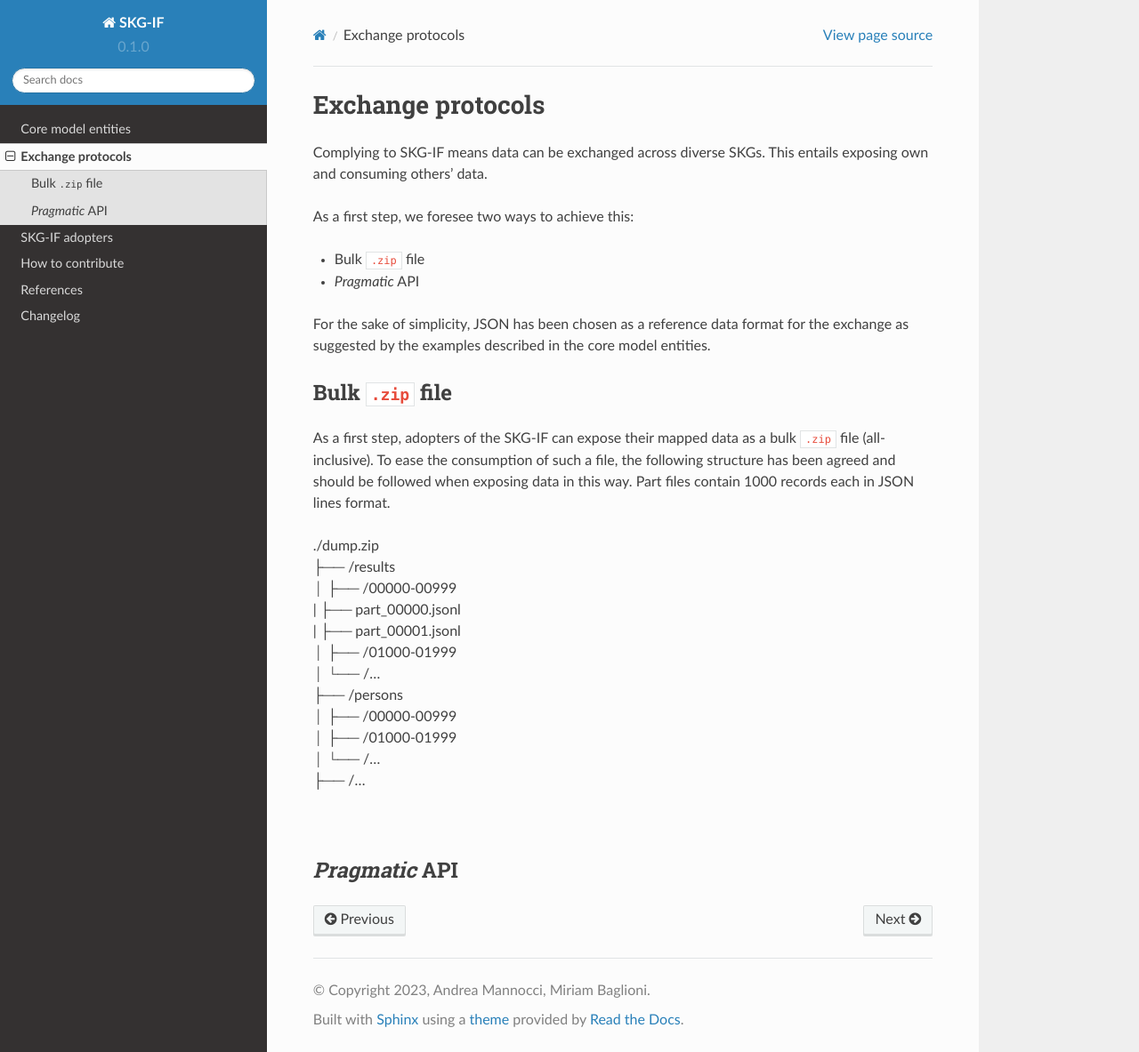
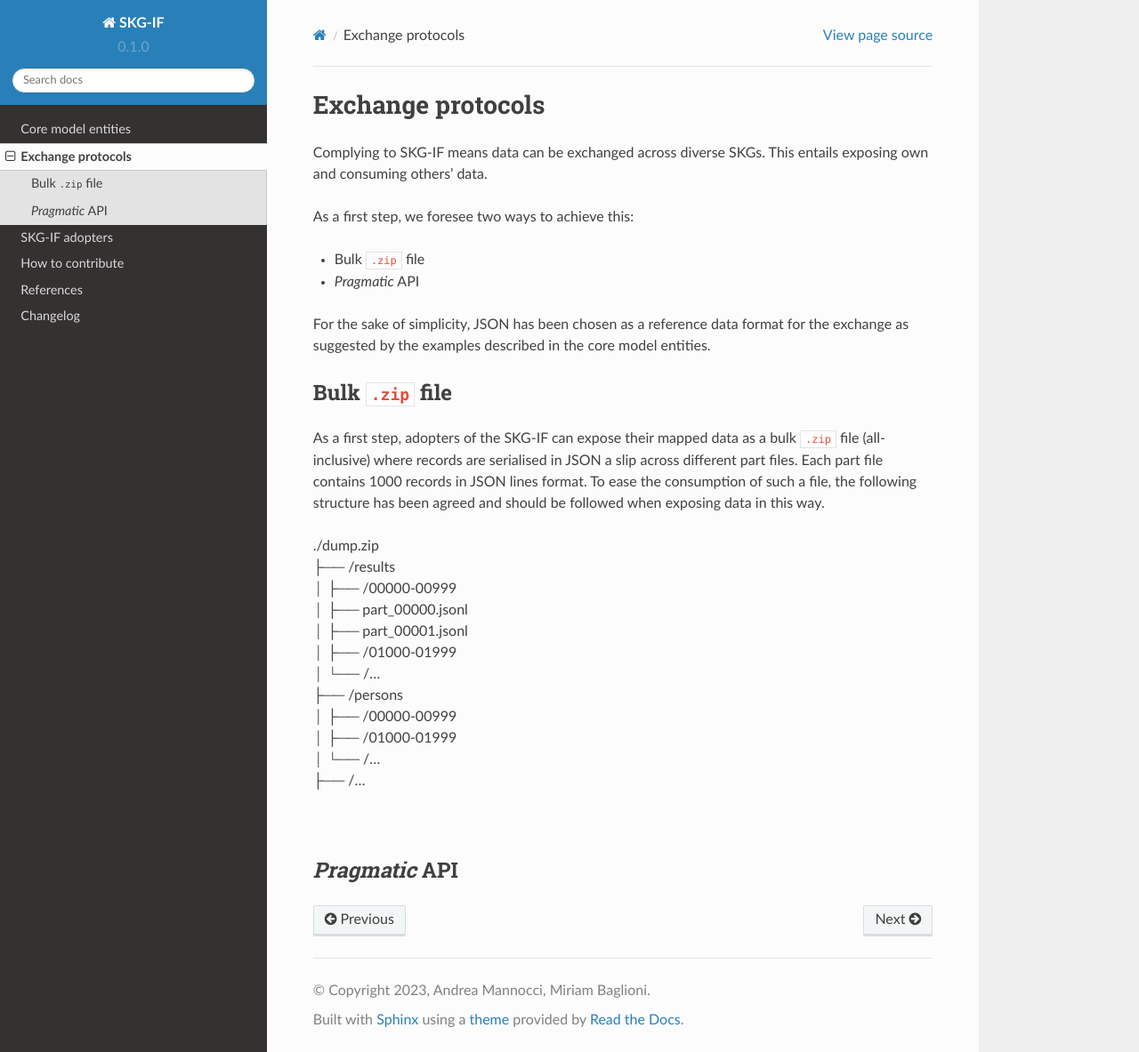
Before and after one commit to andremann/SKG-IF, a Sphinx documentation site: the page built from docs/source/exchange.rst, in a window 1280 px wide and 1183 px high. Shown: the whole window at 89% size. Built offline with Sphinx 7.4.7 and the Read the Docs theme 2.0.0, drawn with Linux system fonts in a browser that asks for light colours; pages that are not in the unit, such as notebooks, are missing from menus.

Commit message:
added zip structure

```diff
--- a/docs/source/exchange.rst
+++ b/docs/source/exchange.rst
@@ -15,15 +15,16 @@
 
 Bulk ``.zip`` file
 ================================================================
-As a first step, adopters of the SKG-IF can expose their mapped data as a bulk ``.zip`` file (all-inclusive).
+As a first step, adopters of the SKG-IF can expose their mapped data as a bulk ``.zip`` file (all-inclusive) where records are serialised in JSON a slip across different part files.
+Each part file contains 1000 records in JSON lines format.
 To ease the consumption of such a file, the following structure has been agreed and should be followed when exposing data in this way.
-Part files contain 1000 records each in JSON lines format.
+
 
 | ./dump.zip
 | ├── /results
 | │   ├── /00000-00999
-| |       ├── part_00000.jsonl
-| |       ├── part_00001.jsonl
+| │       ├── part_00000.jsonl
+| │       ├── part_00001.jsonl
 | │   ├── /01000-01999
 | │   └── /...
 | ├── /persons
```
